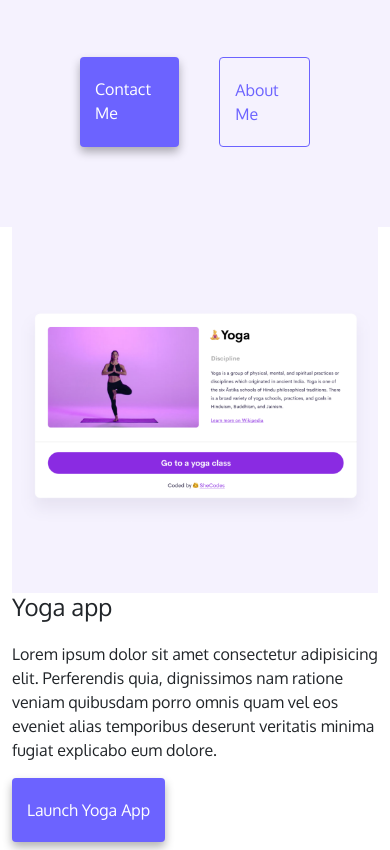
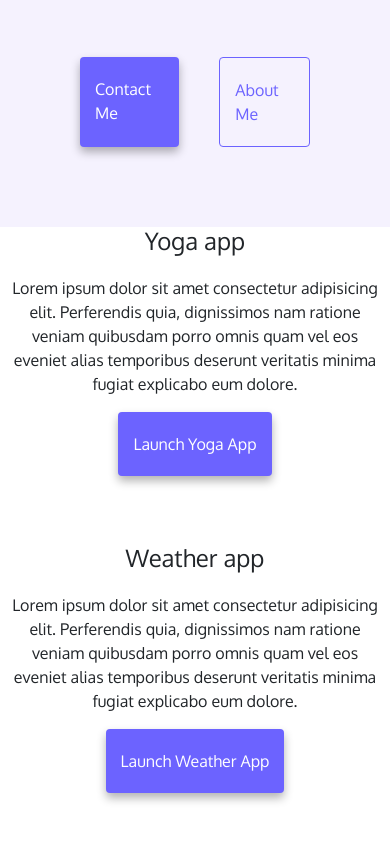
Before and after one commit to OksanaKremendiuk/Portfolio, a plain HTML site: page index.html in a window 390 px wide. Shown: the part 250-1100 px from the top of the page. Drawn offline with nearby package versions, Linux system fonts and the light colour scheme.

Commit message:
adapt for mobile devs

```diff
--- a/index.html
+++ b/index.html
@@ -61,8 +61,8 @@
       </div>
       <div class="row mb-5">
         <div class="col-md-6">
-          <h2 class="text-end">Weather app</h2>
-          <p class="text-end">
+          <h2>Weather app</h2>
+          <p>
             Lorem ipsum dolor sit amet consectetur adipisicing elit. Perferendis
             quia, dignissimos nam ratione veniam quibusdam porro omnis quam vel
             eos eveniet alias temporibus deserunt veritatis minima fugiat
--- a/styles/portfolio.css
+++ b/styles/portfolio.css
@@ -110,4 +110,17 @@ p {
   .mobile {
     padding: 20px;
   }
+  img {
+    display: none;
+  }
+  h2,
+  p {
+    text-align: center;
+  }
+  .weather-link,
+  .yoga-link,
+  .yogurt-link {
+    display: flex;
+    justify-content: center !important;
+  }
 }
```
